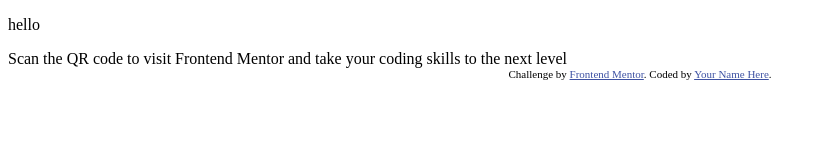
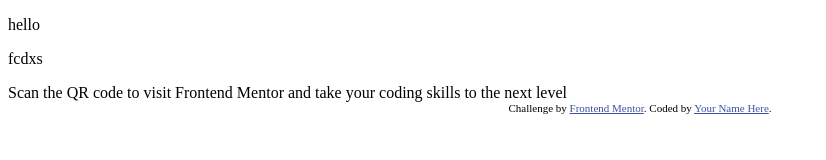
Before and after one commit to Giddeon1/qr-code-component-main, a plain HTML site: page index.html in a window 1280 px wide. Shown: the whole page, without its empty margins (0-826 px from the left). Drawn offline with Linux system fonts and the light colour scheme.

Commit message:
Update index.html

```diff
--- a/index.html
+++ b/index.html
@@ -17,6 +17,7 @@
 <body>
 
   <p>hello</p>
+  <p>fcdxs</p>
 
   Scan the QR code to visit Frontend Mentor and take your coding skills to the next level
 
```
